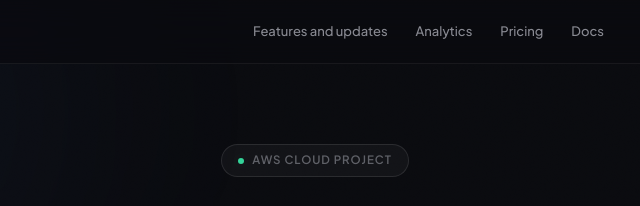
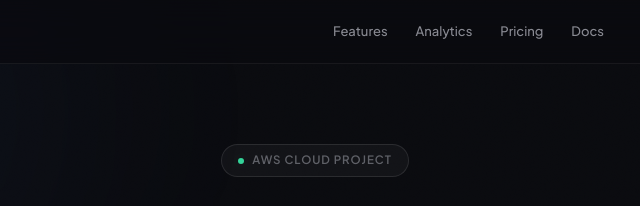
Before and after one commit to Sathish-CC/shortly, a website: page frontend/index.html in a window 1280 px wide. Shown: the top 206 px of the page, 325-965 px from the left. Drawn offline with Linux system fonts and the light colour scheme; a script that the page names is missing.

Commit message:
Shorten navigation link text for features

```diff
--- a/frontend/index.html
+++ b/frontend/index.html
@@ -44,7 +44,7 @@
 
       <!-- Center links -->
       <nav class="nav__links" aria-label="Primary navigation">
-        <a href="#features" class="nav__link">Features and updates</a>
+        <a href="#features" class="nav__link">Features</a>
         <a href="#analytics" class="nav__link">Analytics</a>
         <a href="#pricing" class="nav__link">Pricing</a>
         <a href="#" class="nav__link">Docs</a>
```
